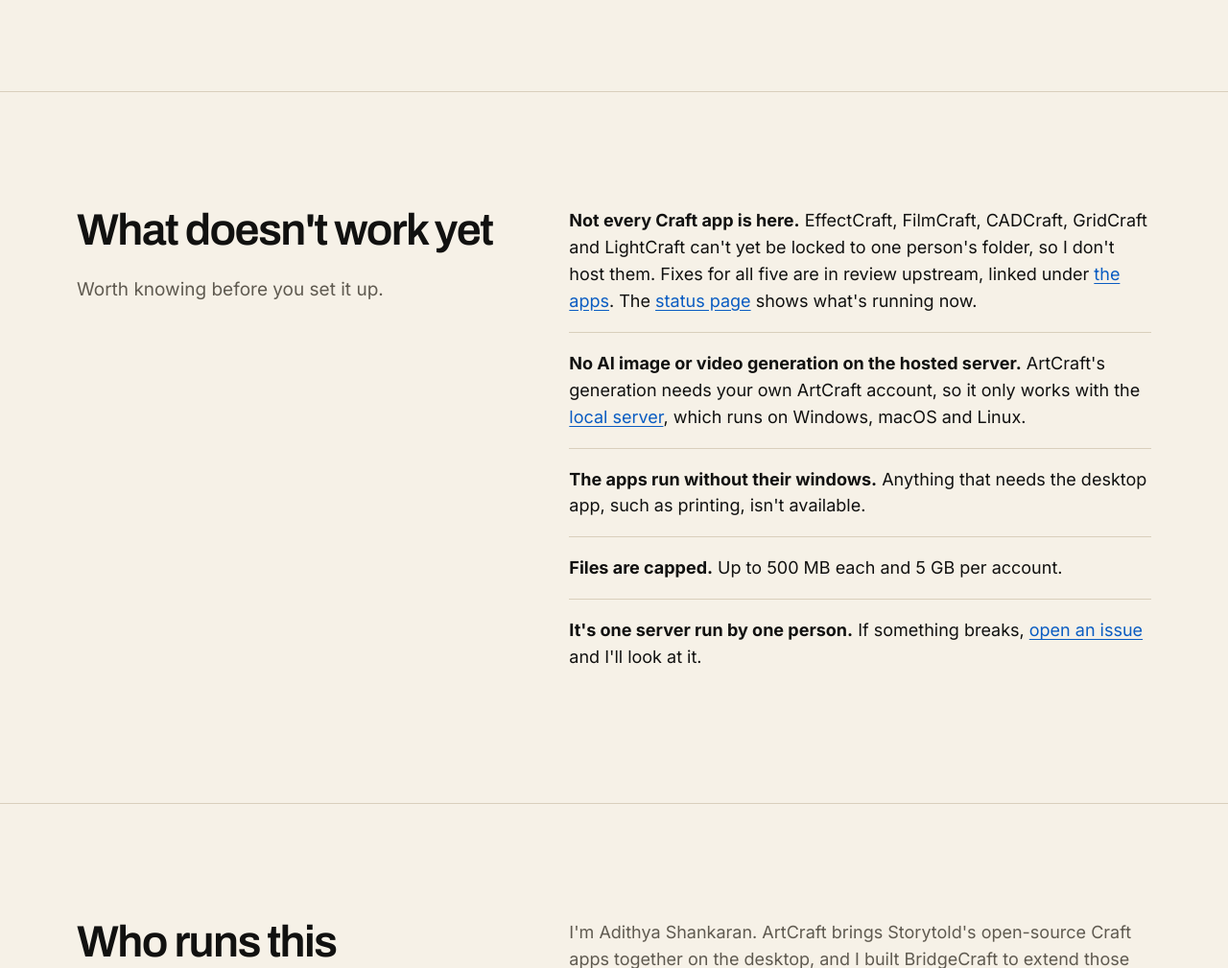
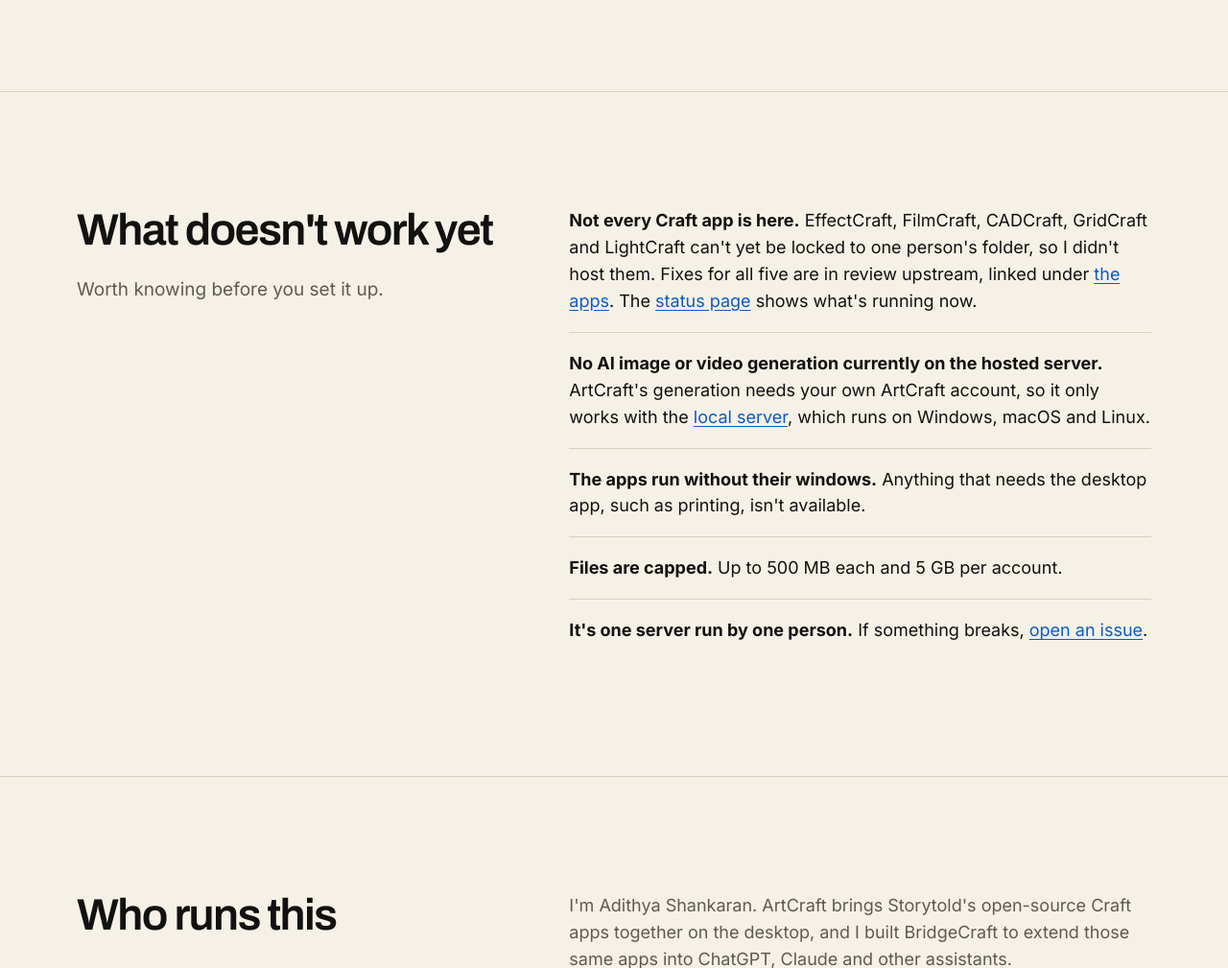
Before and after one commit to adikshan11/artcraft-plugin, a Flask app: page / in a window 1280 px wide. Shown: the part 3249-4258 px from the top of the page at 96% size. Run offline with Flask 3, Linux system fonts and the light colour scheme.

Commit message:
Tighten the limits wording (#23)
Say generation isn't on the hosted server currently, that I didn't host the
five apps, and end the last point at the issue link.

Co-authored-by: Claude Opus 5.5 <noreply@anthropic.com>

```diff
--- a/templates/index.html
+++ b/templates/index.html
@@ -176,12 +176,12 @@
           <ul class="plain-list">
             <li>
               <strong>Not every Craft app is here.</strong> EffectCraft, FilmCraft, CADCraft, GridCraft
-              and LightCraft can't yet be locked to one person's folder, so I don't host them. Fixes
+              and LightCraft can't yet be locked to one person's folder, so I didn't host them. Fixes
               for all five are in review upstream, linked under <a href="#apps">the apps</a>. The <a href="{{ url_for('status_page') }}">status page</a>
               shows what's running now.
             </li>
             <li>
-              <strong>No AI image or video generation on the hosted server.</strong> ArtCraft's
+              <strong>No AI image or video generation currently on the hosted server.</strong> ArtCraft's
               generation needs your own ArtCraft account, so it only works with the
               <a href="{{ project_url }}#run-the-local-mcp-server" target="_blank" rel="noopener noreferrer">local server</a>,
               which runs on Windows, macOS and Linux.
@@ -195,7 +195,7 @@
             </li>
             <li>
               <strong>It's one server run by one person.</strong> If something breaks,
-              <a href="{{ project_url }}/issues" target="_blank" rel="noopener noreferrer">open an issue</a> and I'll look at it.
+              <a href="{{ project_url }}/issues" target="_blank" rel="noopener noreferrer">open an issue</a>.
             </li>
           </ul>
         </div>
```
